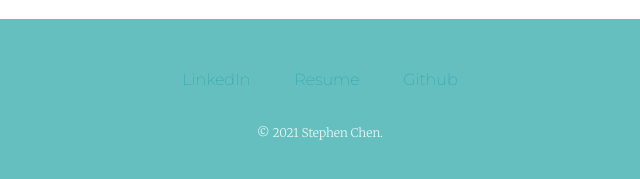
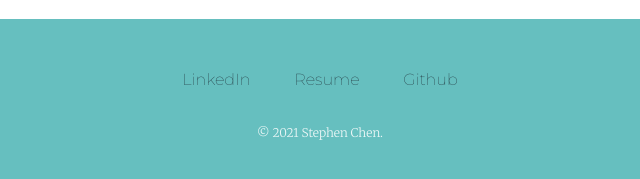
Before and after one commit to StephCLL/CV, a plain HTML site: page index.html in a window 1280 px wide. Shown: the part 2832-3011 px from the top of the page, 320-960 px from the left. Drawn offline with Linux system fonts and the light colour scheme.

Commit message:
Update styles.css
New font color of <a>

```diff
--- a/css/styles.css
+++ b/css/styles.css
@@ -52,7 +52,7 @@ hr {
 }
 
 a {
-  color: #11999E;
+  color: #17202a;
   font-family: 'Montserrat', sans-serif;
   margin: 10px 20px;
   text-decoration: none;
```
